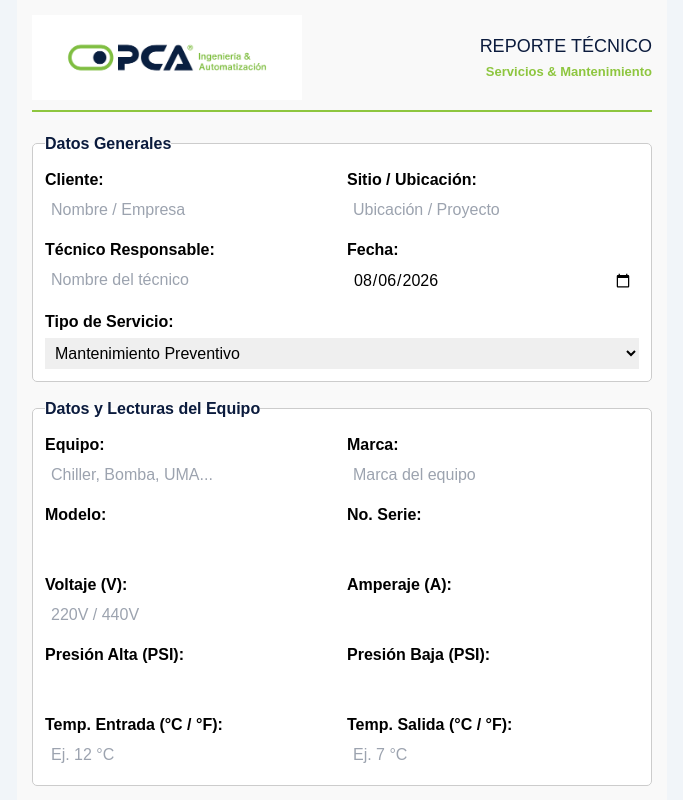
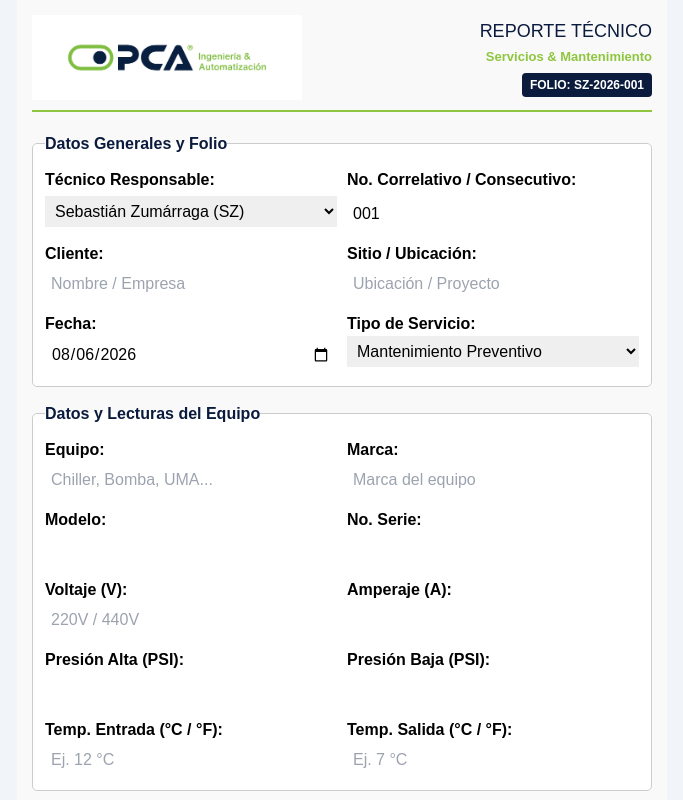
Before and after one commit to PCAINGENIERIA/pca-reportes, a React (Vite) app: page / in a window 1280 px wide. Shown: the top 800 px of the page, without its empty margins (298-981 px from the left). Built offline with nearby package versions, Linux system fonts and the light colour scheme.

Commit message:
Enhance App with technician selection and folio updates
Added useEffect to update folio based on selected technician, date, and correlativo number. Modified form fields for technician selection and updated report title to include calculated folio.

```diff
--- a/src/App.jsx
+++ b/src/App.jsx
@@ -1,16 +1,41 @@
-import React, { useState, useRef } from 'react';
+import React, { useState, useRef, useEffect } from 'react';
 import logoPCA from './Fondo blanco horizontal.png';
 
 // Logotipo oficial importado directamente desde el archivo local
 const LOGO_OFFICIAL_URL = logoPCA;
 
+// Lista oficial de técnicos de PCA Ingeniería & Servicios con su respectivo código/iniciales para folios
+const TECNICOS_PCA = [
+  { nombre: 'Sebastián Zumárraga', codigo: 'SZ' },
+  { nombre: 'Alfredo Zumárraga', codigo: 'ALZ' },
+  { nombre: 'Alberto Zumárraga', codigo: 'ABZ' },
+  { nombre: 'Arturo Aviléz', codigo: 'AA' },
+  { nombre: 'Óscar Flores', codigo: 'OF' },
+  { nombre: 'Nicolás Martínez', codigo: 'NM' },
+  { nombre: 'Román Palma', codigo: 'RP' },
+  { nombre: 'César Centeno', codigo: 'CC' },
+  { nombre: 'Alejandro Zumárraga', codigo: 'AZ' }
+];
+
 export default function App() {
   // Datos Generales
   const [cliente, setCliente] = useState('');
   const [sitio, setSitio] = useState('');
-  const [tecnico, setTecnico] = useState('');
+  const [tecnico, setTecnico] = useState(TECNICOS_PCA[0].nombre);
   const [fecha, setFecha] = useState(new Date().toISOString().substring(0, 10));
   const [tipoTrabajo, setTipoTrabajo] = useState('Preventivo');
+
+  // Estado para Folio
+  const [numeroCorrelativo, setNumeroCorrelativo] = useState('001');
+  const [folioCalculado, setFolioCalculado] = useState('');
+
+  // Actualizar el folio automáticamente al cambiar el técnico seleccionado, la fecha o el número correlativo
+  useEffect(() => {
+    const tecObj = TECNICOS_PCA.find(t => t.nombre === tecnico) || { codigo: 'TEC' };
+    const anio = new Date(fecha || Date.now()).getFullYear();
+    const numFormateado = String(numeroCorrelativo).padStart(3, '0');
+    setFolioCalculado(`${tecObj.codigo}-${anio}-${numFormateado}`);
+  }, [tecnico, fecha, numeroCorrelativo]);
 
   // Datos del Equipo y Lecturas
   const [equipo, setEquipo] = useState('');
@@ -133,14 +158,15 @@ export default function App() {
     ventanaImpresion.document.write(`
       <html>
         <head>
-          <title>Reporte Técnico - ${cliente}</title>
+          <title>Reporte Técnico ${folioCalculado} - ${cliente}</title>
           <style>
             body { font-family: Arial, sans-serif; padding: 20px; color: #333; font-size: 12px; }
             .header-container { display: flex; align-items: center; justify-content: space-between; border-bottom: 2px solid #8EC63F; padding-bottom: 12px; margin-bottom: 18px; }
             .logo-box { flex: 2; }
-            .header-info { text-align: right; flex: 1; }
+            .header-info { text-align: right; flex: 1.5; }
             .header-info h2 { margin: 0; color: #0B1B3D; font-size: 18px; font-weight: bold; }
             .header-info p { margin: 4px 0 0 0; font-weight: bold; color: #8EC63F; font-size: 13px; }
+            .folio-badge { background: #0B1B3D; color: #fff; padding: 4px 8px; border-radius: 4px; font-size: 12px; font-weight: bold; display: inline-block; margin-top: 6px; }
             .seccion { margin-bottom: 12px; }
             .titulo-seccion { background: #0B1B3D; color: white; padding: 5px 8px; font-weight: bold; font-size: 12px; margin-bottom: 6px; border-radius: 3px; border-left: 4px solid #8EC63F; }
             table { width: 100%; border-collapse: collapse; margin-bottom: 8px; }
@@ -160,15 +186,16 @@ export default function App() {
             <div class="header-info">
               <h2>REPORTE TÉCNICO</h2>
               <p>Servicios &amp; Mantenimiento</p>
+              <div class="folio-badge">FOLIO: ${folioCalculado}</div>
             </div>
           </div>
 
           <div class="seccion">
             <div class="titulo-seccion">DATOS GENERALES</div>
             <table>
-              <tr><th>Cliente / Razón Social:</th><td>${cliente}</td><th>Fecha:</th><td>${fecha}</td></tr>
-              <tr><th>Sitio / Ubicación:</th><td>${sitio}</td><th>Tipo de Servicio:</th><td>${tipoTrabajo}</td></tr>
-              <tr><th>Técnico Responsable:</th><td colspan="3">${tecnico}</td></tr>
+              <tr><th>FOLIO DE SERVICIO:</th><td style="font-weight:bold; color:#0B1B3D;">${folioCalculado}</td><th>Fecha:</th><td>${fecha}</td></tr>
+              <tr><th>Cliente / Razón Social:</th><td>${cliente}</td><th>Tipo de Servicio:</th><td>${tipoTrabajo}</td></tr>
+              <tr><th>Sitio / Ubicación:</th><td>${sitio}</td><th>Técnico Responsable:</th><td>${tecnico}</td></tr>
             </table>
           </div>
 
@@ -202,7 +229,7 @@ export default function App() {
             <div class="firma-box">
               <p style="margin: 0 0 5px 0;"><strong>FIRMA TÉCNICO RESPONSABLE</strong></p>
               ${urlFirmaTecnicoFinal ? `<img src="${urlFirmaTecnicoFinal}" class="firma-img" /><br/>` : '<div style="height:50px; border-bottom:1px solid #333;"></div>'}
-              <span><strong>${tecnico || 'Técnico PCA'}</strong></span>
+              <span><strong>${tecnico}</strong></span>
             </div>
 
             <div class="firma-box">
@@ -213,7 +240,7 @@ export default function App() {
           </div>
 
           <footer>
-            PCA Ingeniería &amp; Servicios - Documento generado el ${new Date().toLocaleDateString('es-MX')}
+            PCA Ingeniería &amp; Servicios - Reporte ${folioCalculado} generado el ${new Date().toLocaleDateString('es-MX')}
           </footer>
 
           <script>
@@ -236,17 +263,46 @@ export default function App() {
             style={{ width: '270px', height: 'auto', display: 'block', objectFit: 'contain' }}
           />
         </div>
-        <div style={{ flex: 1, textAlign: 'right' }}>
+        <div style={{ flex: 1.5, textAlign: 'right' }}>
           <h2 style={{ margin: 0, color: '#0B1B3D', fontSize: '18px' }}>REPORTE TÉCNICO</h2>
           <p style={{ margin: '2px 0 0 0', color: '#8EC63F', fontWeight: 'bold', fontSize: '13px' }}>Servicios &amp; Mantenimiento</p>
+          <div style={{ background: '#0B1B3D', color: '#fff', padding: '3px 8px', borderRadius: '4px', fontSize: '12px', fontWeight: 'bold', marginTop: '6px', display: 'inline-block' }}>
+            FOLIO: {folioCalculado}
+          </div>
         </div>
       </div>
 
       <form onSubmit={generarPDF}>
-        {/* DATOS GENERALES */}
+        {/* DATOS GENERALES Y SELECCIÓN DE TÉCNICO */}
         <fieldset style={{ border: '1px solid #ccc', borderRadius: '5px', marginBottom: '15px', padding: '12px', background: '#fff' }}>
-          <legend style={{ fontWeight: 'bold', color: '#0B1B3D' }}>Datos Generales</legend>
+          <legend style={{ fontWeight: 'bold', color: '#0B1B3D' }}>Datos Generales y Folio</legend>
           <div style={{ display: 'grid', gridTemplateColumns: '1fr 1fr', gap: '10px' }}>
+            <div>
+              <label><strong>Técnico Responsable:</strong></label>
+              <select
+                value={tecnico}
+                onChange={(e) => setTecnico(e.target.value)}
+                style={{ width: '100%', padding: '6px', marginTop: '4px', boxSizing: 'border-box' }}
+              >
+                {TECNICOS_PCA.map((t) => (
+                  <option key={t.nombre} value={t.nombre}>
+                    {t.nombre} ({t.codigo})
+                  </option>
+                ))}
+              </select>
+            </div>
+            <div>
+              <label><strong>No. Correlativo / Consecutivo:</strong></label>
+              <input
+                type="number"
+                required
+                value={numeroCorrelativo}
+                onChange={(e) => setNumeroCorrelativo(e.target.value)}
+                style={{ width: '100%', padding: '6px', marginTop: '4px', boxSizing: 'border-box' }}
+                placeholder="001"
+                min="1"
+              />
+            </div>
             <div>
               <label><strong>Cliente:</strong></label>
               <input type="text" required value={cliente} onChange={(e) => setCliente(e.target.value)} style={{ width: '100%', padding: '6px', boxSizing: 'border-box' }} placeholder="Nombre / Empresa" />
@@ -256,22 +312,18 @@ export default function App() {
               <input type="text" required value={sitio} onChange={(e) => setSitio(e.target.value)} style={{ width: '100%', padding: '6px', boxSizing: 'border-box' }} placeholder="Ubicación / Proyecto" />
             </div>
             <div>
-              <label><strong>Técnico Responsable:</strong></label>
-              <input type="text" required value={tecnico} onChange={(e) => setTecnico(e.target.value)} style={{ width: '100%', padding: '6px', boxSizing: 'border-box' }} placeholder="Nombre del técnico" />
-            </div>
-            <div>
               <label><strong>Fecha:</strong></label>
               <input type="date" value={fecha} onChange={(e) => setFecha(e.target.value)} style={{ width: '100%', padding: '6px', boxSizing: 'border-box' }} />
             </div>
-          </div>
-          <div style={{ marginTop: '10px' }}>
+            <div>
               <label><strong>Tipo de Servicio:</strong></label>
-            <select value={tipoTrabajo} onChange={(e) => setTipoTrabajo(e.target.value)} style={{ width: '100%', padding: '6px', marginTop: '4px' }}>
+              <select value={tipoTrabajo} onChange={(e) => setTipoTrabajo(e.target.value)} style={{ width: '100%', padding: '6px', boxSizing: 'border-box' }}>
                 <option value="Preventivo">Mantenimiento Preventivo</option>
                 <option value="Correctivo">Mantenimiento Correctivo</option>
                 <option value="Diagnostico">Diagnóstico / Revisión</option>
                 <option value="Instalacion">Instalación / Arranque</option>
               </select>
+            </div>
           </div>
         </fieldset>
 
@@ -358,7 +410,7 @@ export default function App() {
         </fieldset>
 
         {/* FIRMA DEL CLIENTE */}
-        <fieldset style={{ border: '1px solid #ccc', borderRadius: '15px', marginBottom: '20px', padding: '12px', background: '#fff' }}>
+        <fieldset style={{ border: '1px solid #ccc', borderRadius: '5px', marginBottom: '20px', padding: '12px', background: '#fff' }}>
           <legend style={{ fontWeight: 'bold', color: '#0B1B3D' }}>Firma de Conformidad del Cliente</legend>
           <div style={{ marginBottom: '8px' }}>
             <label><strong>Nombre de quien recibe/firma:</strong></label>
```
Lines whose indentation alone changed are shown as unchanged.
